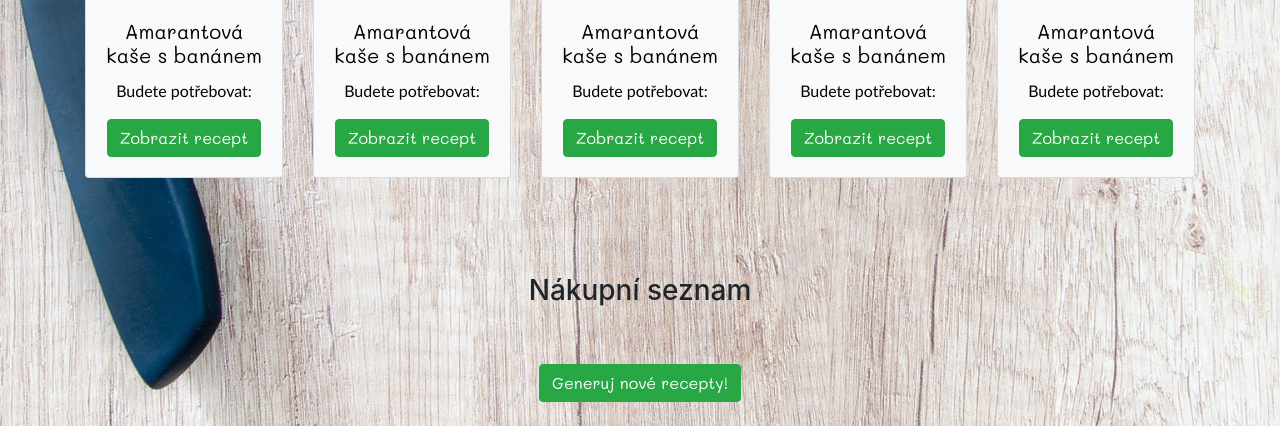
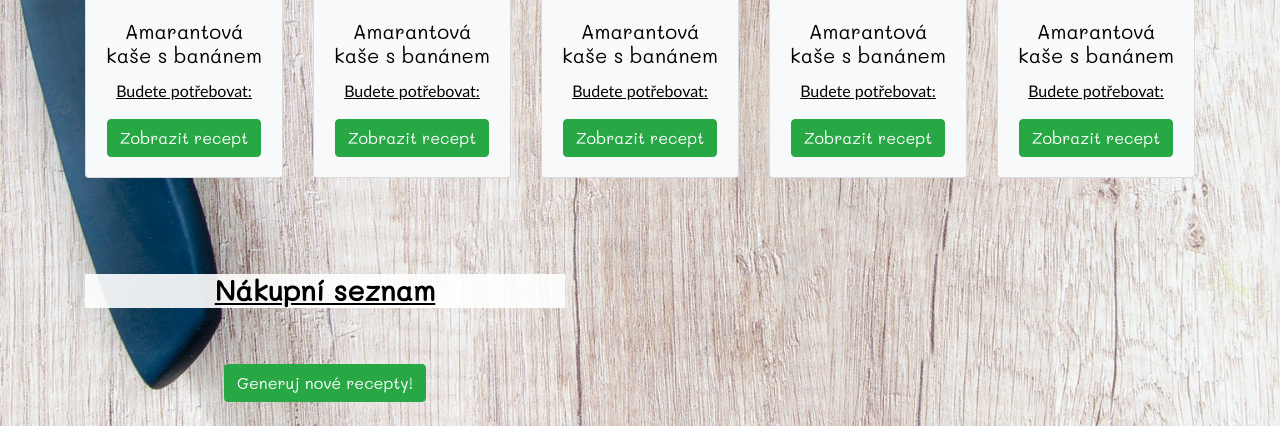
Before and after one commit to Morielled/Jidelnicek, a Flask app: template jidelnicek/templates/jidelnicek3.html in a window 1280 px wide. Shown: the part 633-1059 px from the top of the page. Run offline with Flask 2, Linux system fonts and the light colour scheme; the template is opened without the code that fills it: values that come from a table or form of the project are taken from there, others are empty; data comes from the database, SQL or seed files in the repository; some libraries are stand-ins or nearby versions.

Commit message:
podtržení Budete potřebovat/Nákupní seznam a odbarvení seznamu

```diff
--- a/jidelnicek/static/style.css
+++ b/jidelnicek/static/style.css
@@ -31,18 +31,22 @@
 	font-family: 'Mali', cursive;
 	font-weight: bold;
 }
+/*Pismo tlačítek na generování nebo přechod na recept*/
 .generuj{
 	color: white;
 	font-family: 'Mali', cursive;
 }
+/*Pismo pouzite v karte receptu*/
 .karta{
 	color: black;
 	font-family: 'Mali', cursive;
 }
+/*Pismo pouzite ve vyctu ingredienci receptu*/
 .ingredience{
 	color: black;
 	font-family: 'Calibri', cursive;
 }
+/*velikost vsech obrazků receptů*/
 .obrazekreceptu{
   height: 8rem;
 }
@@ -50,3 +54,12 @@
 .zarovnaniingredienci{
 	text-align: left;
 }
+/*podtrzeni napisu Budete potrebovat a Nakupni seznam*/
+.podtrzeni{
+	text-decoration: underline;
+	text-decoration-style: solid;
+}
+/*podbarvení nákupního seznamu, aby byl čitelný, barva jako v kartách receptů snad*/
+.pozadinakupseznamu{
+	background-color: rgba(255, 255, 255, 0.9);
+}
--- a/jidelnicek/templates/jidelnicek3.html
+++ b/jidelnicek/templates/jidelnicek3.html
@@ -55,7 +55,7 @@
 	<img class="card-img-top img-fluid obrazekreceptu" src="{{ nazev1.foto }}" alt="Card image cap">
 	<div class="card-body">
 		<h5 class="card-title">{{ nazev1.title }}</h5>
-		<p class="card-text ingredience">Budete potřebovat:</p>
+		<p class="card-text ingredience podtrzeni">Budete potřebovat:</p>
 		<!-- vypis ingredienci -->
 			<div class="zarovnaniingredienci ingredience">
 					{%  for ing in ingre11 %}
@@ -75,7 +75,7 @@
 		<img class="card-img-top obrazekreceptu" src="{{ nazev2.foto }}" alt="Card image cap">
 		<div class="card-body">
 			<h5 class="card-title">{{ nazev2.title }}</h5>
-			<p class="card-text ingredience">Budete potřebovat:</p>
+			<p class="card-text ingredience podtrzeni">Budete potřebovat:</p>
 			<div class="zarovnaniingredienci ingredience">
 					{%  for ing in ingre21 %}
 					<label><input type="checkbox" value=""> {{ing}}</label>	</br>
@@ -94,7 +94,7 @@
 		<img class="card-img-top obrazekreceptu" src="{{ nazev3.foto }}" alt="Card image cap">
 		<div class="card-body">
 			<h5 class="card-title">{{ nazev3.title }}</h5>
-			<p class="card-text ingredience">Budete potřebovat:</p>
+			<p class="card-text ingredience podtrzeni">Budete potřebovat:</p>
 			<div class="zarovnaniingredienci ingredience">
 					{%  for ing in ingre31 %}
 					<label><input type="checkbox" value=""> {{ing}}</label>	</br>
@@ -113,7 +113,7 @@
 		<img class="card-img-top obrazekreceptu" src="{{ nazev4.foto }}" alt="Card image cap">
 		<div class="card-body">
 			<h5 class="card-title">{{ nazev4.title }}</h5>
-			<p class="card-text ingredience">Budete potřebovat:</p>
+			<p class="card-text ingredience podtrzeni">Budete potřebovat:</p>
 			<div class="zarovnaniingredienci ingredience">
 					{%  for ing in ingre41 %}
 					<label><input type="checkbox" value=""> {{ing}}</label>	</br>
@@ -132,7 +132,7 @@
 	<img class="card-img-top obrazekreceptu" src="{{ nazev5.foto }}" alt="Card image cap">
 	<div class="card-body">
 		<h5 class="card-title">{{ nazev5.title }}</h5>
-		<p class="card-text ingredience">Budete potřebovat:</p>
+		<p class="card-text ingredience podtrzeni">Budete potřebovat:</p>
 		<div class="zarovnaniingredienci ingredience">
 				{%  for ing in ingre51 %}
 				<label><input type="checkbox" value=""> {{ing}}</label>	</br>
@@ -153,13 +153,16 @@
 <div>
 
 
-<div class="">
-		<h3>Nákupní seznam</h3>
+
+<div class="" style="width: 30rem;">
+	<div class="pozadinakupseznamu">
+		<h3 class="paragraf1a2 podtrzeni">Nákupní seznam</h3>
 		<div class="checkbox">
 			{%  for ing in ingre11 %}
 			<li>{{ing}}</li>
 			{% endfor %}
 		</div>
+	</div>
 			<br>
 			<br>
 			<a class="btn btn-success generuj" href="{{ url_for('jidelnicek_plan') }}" role="button">Generuj nové recepty!</a>
```
Also changed, not shown: jidelnicek/templates/jidelnicek2.html (+8 -6 lines).
